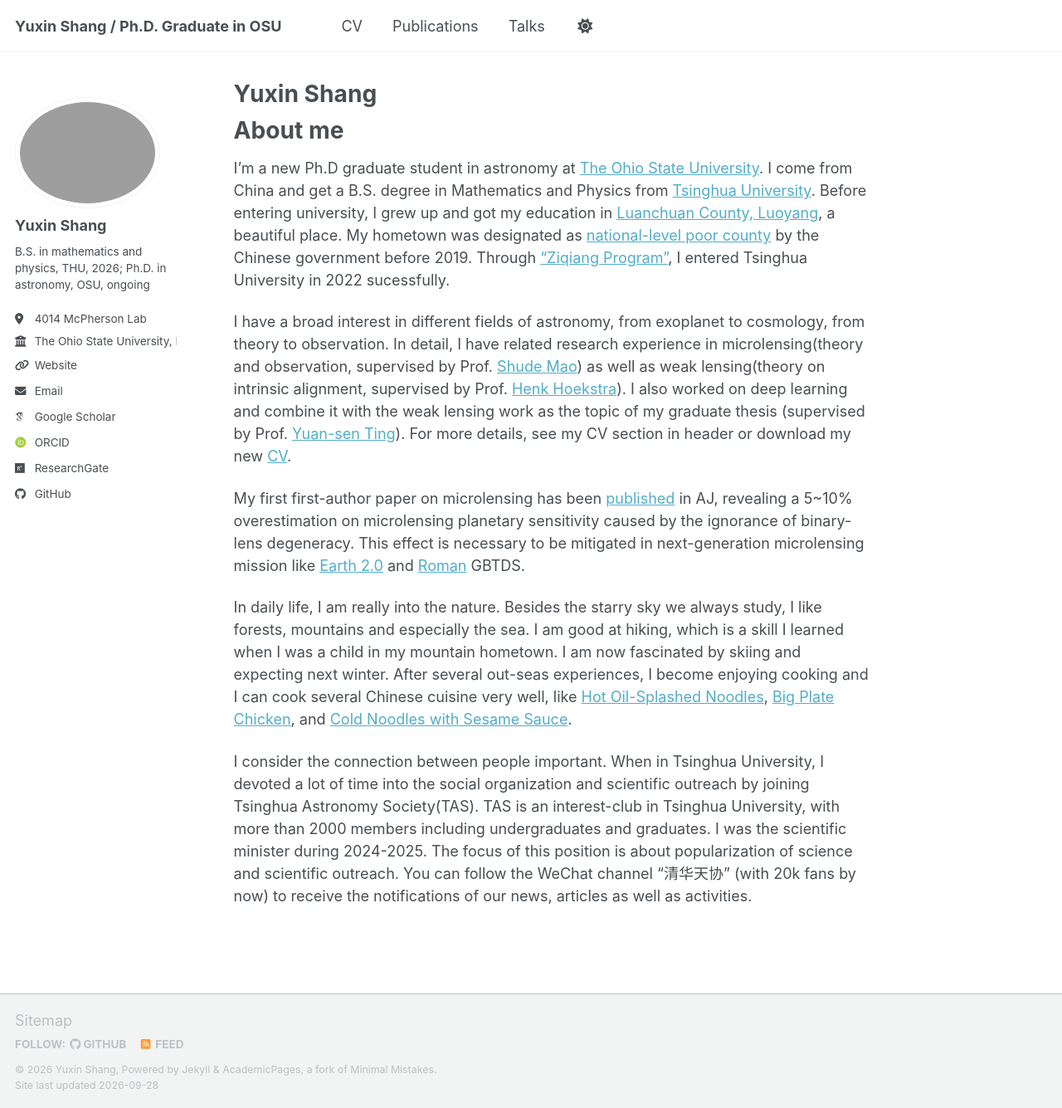
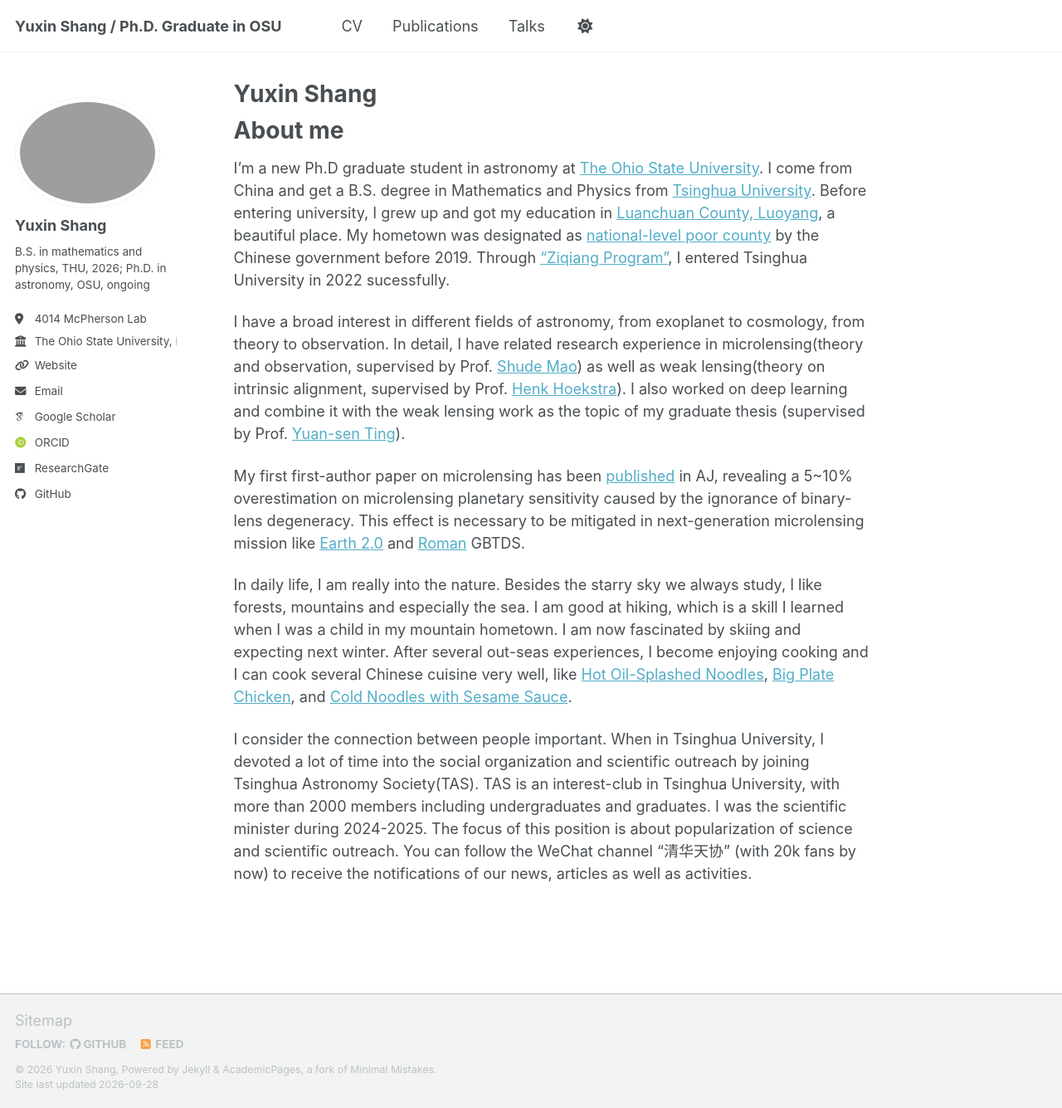
Before and after one commit to YuxinShang-thu/YuxinShang-thu.github.io, a Jekyll site: the page built from _pages/about.md, in a window 1280 px wide and 1335 px high. Shown: the whole window at 83% size. Built offline with Jekyll 4.4.1, drawn with Linux system fonts in a browser that asks for light colours; some web fonts are replaced; a script bundle is joined from its source files by our own code; library files that are not in the unit come from our copies.

```diff
--- a/_pages/about.md
+++ b/_pages/about.md
@@ -11,7 +11,7 @@
 ====
 I'm a new Ph.D graduate student in astronomy at [The Ohio State University](https://www.osu.edu). I come from China and get a B.S. degree in Mathematics and Physics from [Tsinghua University](https://www.tsinghua.edu.cn/en/). Before entering university, I grew up and got my education in [Luanchuan County, Luoyang](https://en.wikipedia.org/wiki/Luanchuan_County), a beautiful place. My hometown was designated as [national-level poor county](https://en.wikipedia.org/wiki/National-level_poor_county) by the Chinese government before 2019. Through ["Ziqiang Program"](https://join-tsinghua.edu.cn/gnxs/zqjh.htm), I entered Tsinghua University in 2022 sucessfully.
 
-I have a broad interest in different fields of astronomy, from exoplanet to cosmology, from theory to observation. In detail, I have related research experience in microlensing(theory and observation, supervised by Prof. [Shude Mao](https://en.westlake.edu.cn/faculty/Shude-Mao.html)) as well as weak lensing(theory on intrinsic alignment, supervised by Prof. [Henk Hoekstra](https://www.universiteitleiden.nl/en/staffmembers/henk-hoekstra)). I also worked on deep learning and combine it with the weak lensing work as the topic of my graduate thesis (supervised by Prof. [Yuan-sen Ting](https://www.google.com/search?client=safari&rls=en&q=Yuansen+Ting&ie=UTF-8&oe=UTF-8)). For more details, see my CV section in header or download my new [CV](https://cloud.tsinghua.edu.cn/f/6f74d92b3bd0494092ba/?dl=1).
+I have a broad interest in different fields of astronomy, from exoplanet to cosmology, from theory to observation. In detail, I have related research experience in microlensing(theory and observation, supervised by Prof. [Shude Mao](https://en.westlake.edu.cn/faculty/Shude-Mao.html)) as well as weak lensing(theory on intrinsic alignment, supervised by Prof. [Henk Hoekstra](https://www.universiteitleiden.nl/en/staffmembers/henk-hoekstra)). I also worked on deep learning and combine it with the weak lensing work as the topic of my graduate thesis (supervised by Prof. [Yuan-sen Ting](https://www.google.com/search?client=safari&rls=en&q=Yuansen+Ting&ie=UTF-8&oe=UTF-8)).
 
 My first first-author paper on microlensing has been [published](https://iopscience.iop.org/article/10.3847/1538-3881/ae14f3) in AJ, revealing a 5~10% overestimation on microlensing planetary sensitivity caused by the ignorance of binary-lens degeneracy. This effect is necessary to be mitigated in next-generation microlensing mission like [Earth 2.0](https://arxiv.org/abs/2206.06693) and [Roman](https://roman.gsfc.nasa.gov) GBTDS.
 
```
